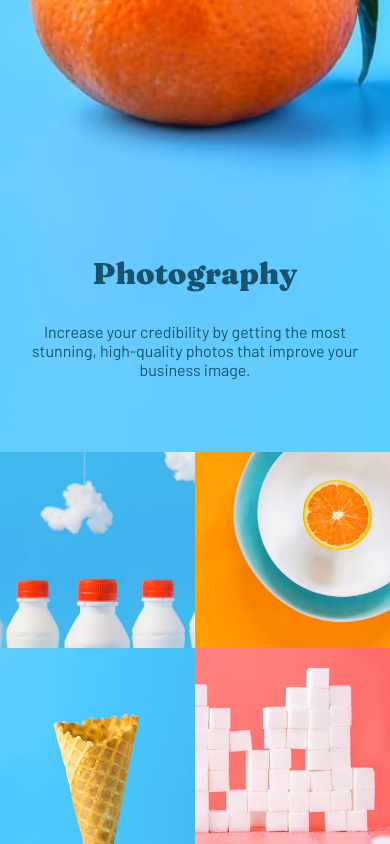
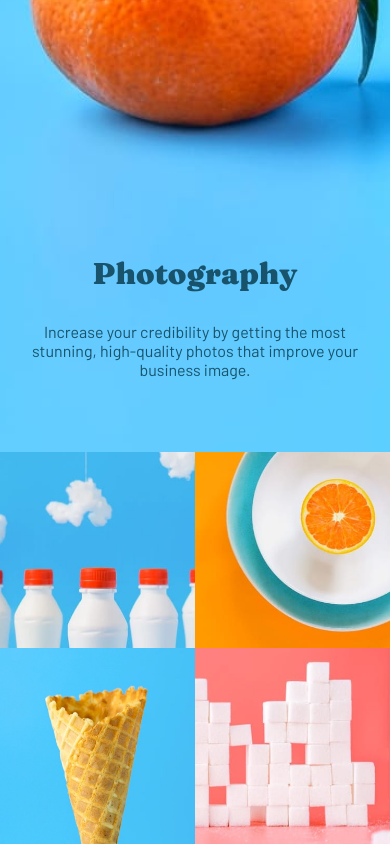
Before and after one commit to chalobonDen/sunnyside-agency, a React (Create React App) app: page / in a window 390 px wide. Shown: the part 2915-3759 px from the top of the page. Built offline with nearby package versions, Linux system fonts and the light colour scheme.

Commit message:
edit responsive gallery component

```diff
--- a/src/App.css
+++ b/src/App.css
@@ -268,12 +268,23 @@ p {
   .gallery {
     flex-wrap: wrap;
   }
+  .milkbottles {
+    background-image: url('./images/mobile/image-gallery-milkbottles.jpg');
+  }
+  .orange {
+    background-image: url('./images/mobile/image-gallery-orange.jpg');
+  }
+  .cone {
+    background-image: url('./images/mobile/image-gallery-cone.jpg');
+  }
+  .sugarcubes {
+    background-image: url('./images/mobile/image-gallery-sugar-cubes.jpg');
+  }
   .milkbottles,
   .orange,
   .cone,
   .sugarcubes {
     width: 50%;
     height: 23.2vh;
-    background-position: 0 30%;
   }
 }
```
